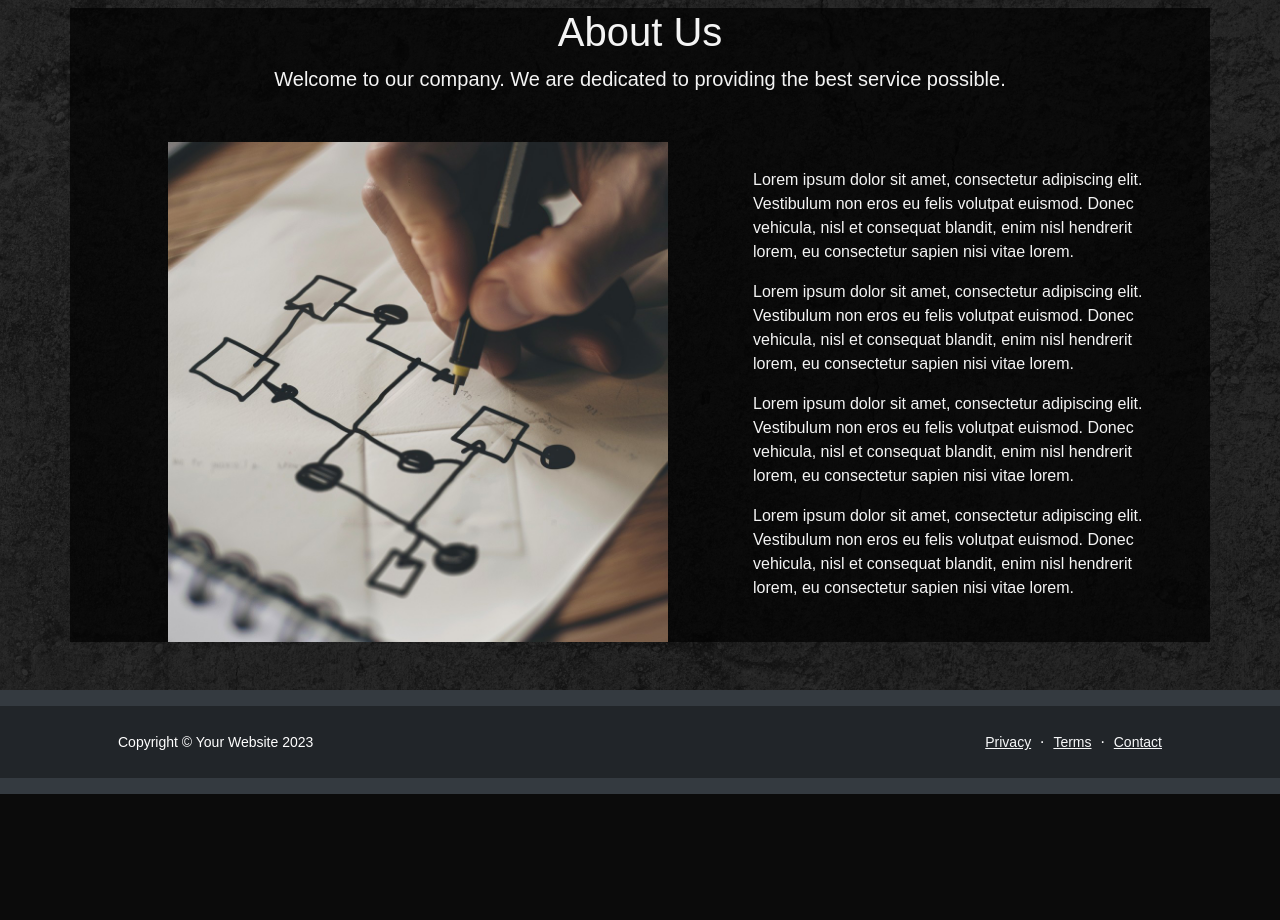
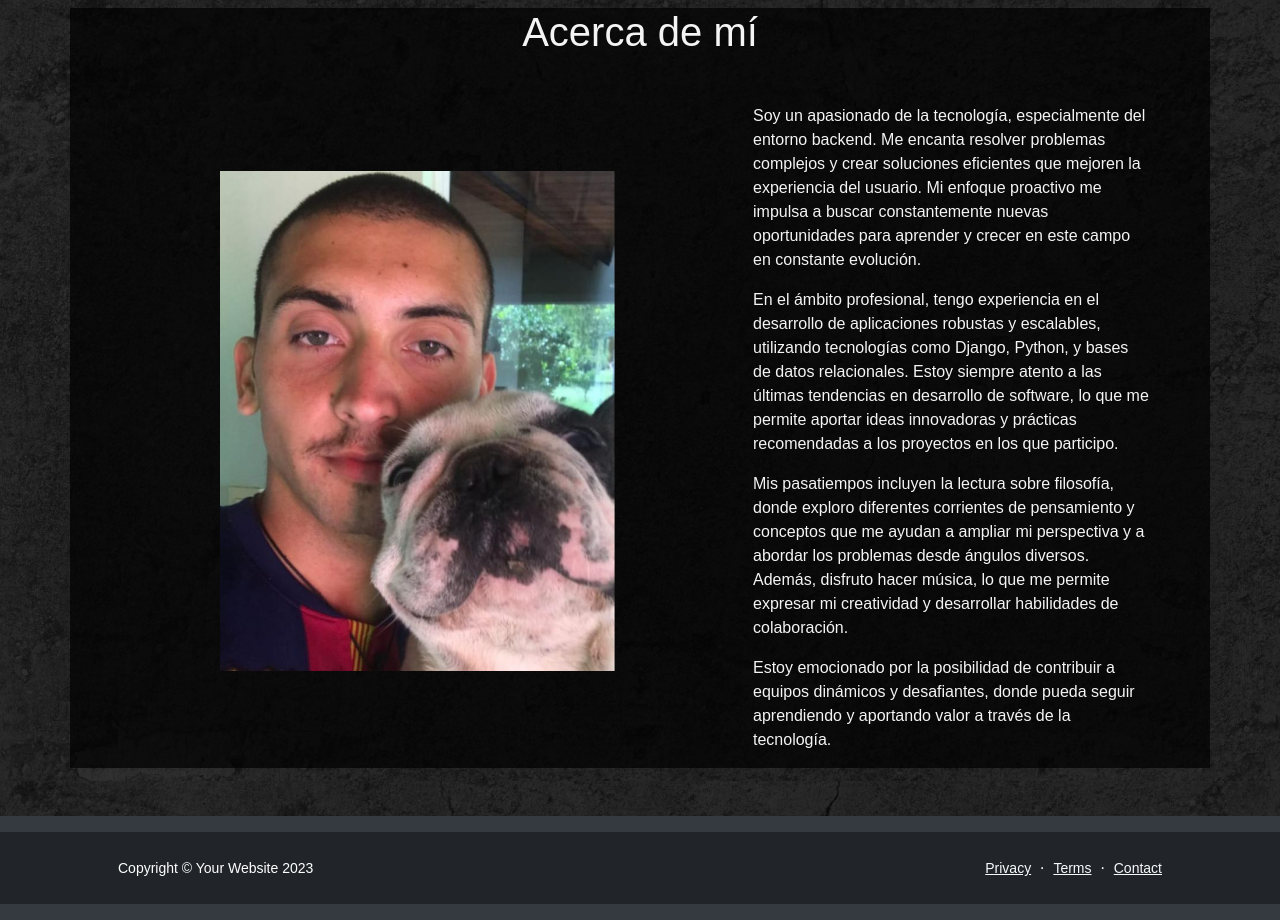
Before and after one commit to MarcosReyero/MR_Admin, a Django app: page /MR/about/ in a window 1280 px wide. Shown: the part 72-992 px from the top of the page. Before the commit the page ends 866 px from the top, so only its background shows below. Run offline with Django 4.2, Linux system fonts and the light colour scheme; some libraries are stand-ins or nearby versions.

Commit message:
add: about

```diff
--- a/project/miapp/templates/miapp/about.html
+++ b/project/miapp/templates/miapp/about.html
@@ -2,23 +2,22 @@
 {% load static %}
 
 {% block titulo %}
-    {% include 'miapp/components/titulo_1.html' with titulo="About Us" %}
+    {% include 'miapp/components/titulo_1.html' with titulo="About" %}
 {% endblock titulo %}
 
 {% block contenido %}
 <div class="container my-2" style="background-color: rgba(0, 0, 0, 0.703); border: none;">
-    <h1 class="text-center">About Us</h1>
-    <p class="lead text-center">Welcome to our company. We are dedicated to providing the best service possible.</p>
-    <div class="container px-4 px-lg-5">
+    <h1 class="text-center">Acerca de mí</h1>
+    <div class="container px-2 px-lg-5 mb-2">
         <div class="row gx-4 gx-lg-5 align-items-center my-5">
             <div class="col-lg-7">
-                <img class="img-fluid rounded mb-4 mb-lg-0" src="{% static 'img/diagram.jpg' %}" alt="..." />
+                <img class="img-fluid rounded custom-spacing" src="{% static 'img/about/about_image.jpeg' %}" alt="..." />
             </div>
             <div class="col-lg-5">
-                <p>Lorem ipsum dolor sit amet, consectetur adipiscing elit. Vestibulum non eros eu felis volutpat euismod. Donec vehicula, nisl et consequat blandit, enim nisl hendrerit lorem, eu consectetur sapien nisi vitae lorem.</p>
-                <p>Lorem ipsum dolor sit amet, consectetur adipiscing elit. Vestibulum non eros eu felis volutpat euismod. Donec vehicula, nisl et consequat blandit, enim nisl hendrerit lorem, eu consectetur sapien nisi vitae lorem.</p>
-                <p>Lorem ipsum dolor sit amet, consectetur adipiscing elit. Vestibulum non eros eu felis volutpat euismod. Donec vehicula, nisl et consequat blandit, enim nisl hendrerit lorem, eu consectetur sapien nisi vitae lorem.</p>
-                <p>Lorem ipsum dolor sit amet, consectetur adipiscing elit. Vestibulum non eros eu felis volutpat euismod. Donec vehicula, nisl et consequat blandit, enim nisl hendrerit lorem, eu consectetur sapien nisi vitae lorem.</p>
+                <p>Soy un apasionado de la tecnología, especialmente del entorno backend. Me encanta resolver problemas complejos y crear soluciones eficientes que mejoren la experiencia del usuario. Mi enfoque proactivo me impulsa a buscar constantemente nuevas oportunidades para aprender y crecer en este campo en constante evolución.</p>
+                <p>En el ámbito profesional, tengo experiencia en el desarrollo de aplicaciones robustas y escalables, utilizando tecnologías como Django, Python, y bases de datos relacionales. Estoy siempre atento a las últimas tendencias en desarrollo de software, lo que me permite aportar ideas innovadoras y prácticas recomendadas a los proyectos en los que participo.</p>
+                <p>Mis pasatiempos incluyen la lectura sobre filosofía, donde exploro diferentes corrientes de pensamiento y conceptos que me ayudan a ampliar mi perspectiva y a abordar los problemas desde ángulos diversos. Además, disfruto hacer música, lo que me permite expresar mi creatividad y desarrollar habilidades de colaboración.</p>
+                <p>Estoy emocionado por la posibilidad de contribuir a equipos dinámicos y desafiantes, donde pueda seguir aprendiendo y aportando valor a través de la tecnología.</p>
             </div>
         </div>
     </div>
```
